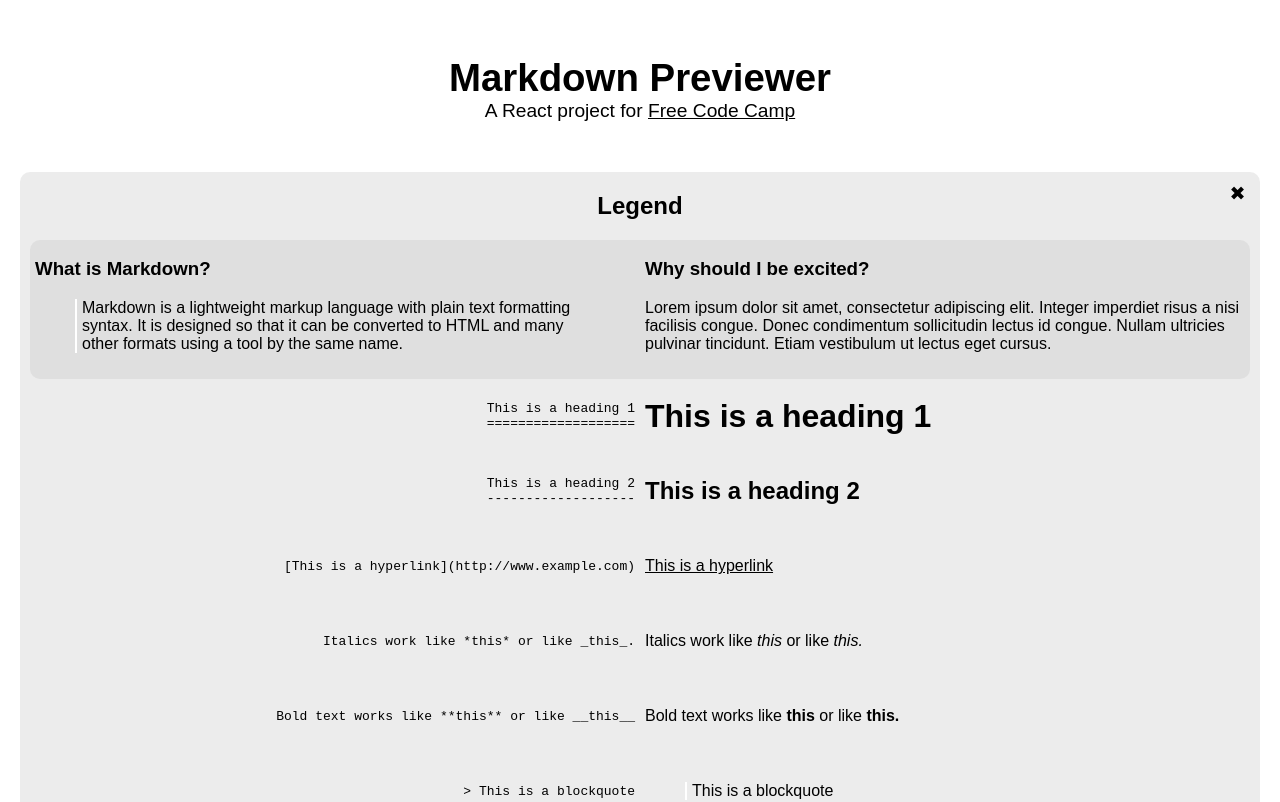
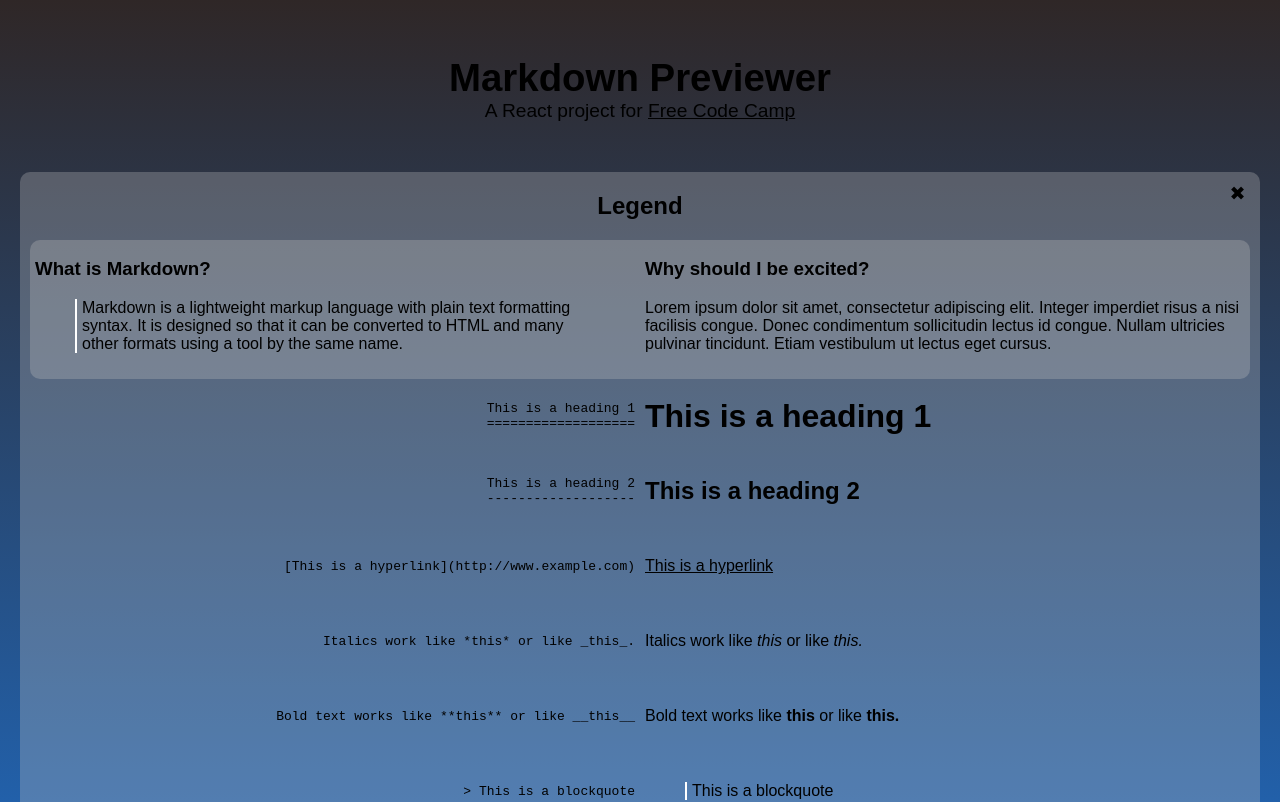
Before and after one commit to halfalpine/markdown-previewer, a React (Create React App) app: page / in a window 1280 px wide. Shown: the top 802 px of the page. Built offline with nearby package versions, Linux system fonts and the light colour scheme.

Commit message:
Convert CSS #app tags to #root tags

```diff
--- a/src/App.js
+++ b/src/App.js
@@ -2,7 +2,7 @@ import React, { Component } from 'react';
 import ReactDOM from 'react-dom';
 import PropTypes from 'prop-types';
 import marked from 'marked';
-import logo from './logo.svg';
+// import logo from './logo.svg';
 import './App.css';
 
 class Previewer extends Component {
@@ -137,7 +137,8 @@ const Output = ({text}) =>
     <h2>This is the Output.</h2>
     <div
       className="textarea-output"
-      dangerouslySetInnerHTML={{__html: marked(text, {breaks: true})}} />
+      dangerouslySetInnerHTML={{__html: marked(text, {breaks: true})}}
+    />
   </div>
 
 Previewer.propTypes = {
--- a/src/App.scss
+++ b/src/App.scss
@@ -12,8 +12,8 @@ a {
   text-decoration: underline;
 }
 
-#app {
-  background: -webkit-linear-gradient(left, #2F2727, #1a82f7)
+#root {
+  background: -webkit-linear-gradient(270deg, #2F2727, #1a82f7)
 }
 
 p {
```
Lines whose indentation alone changed are shown as unchanged.
